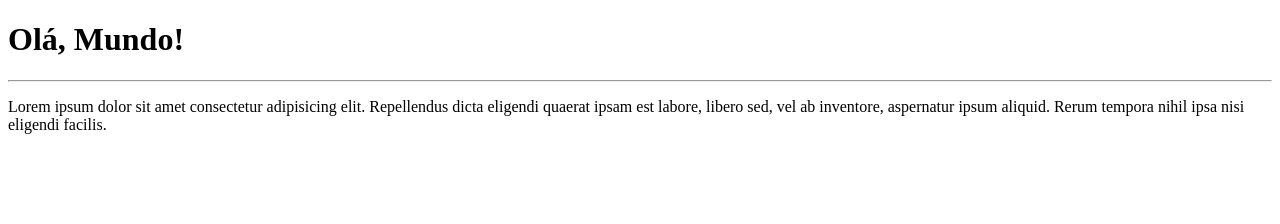
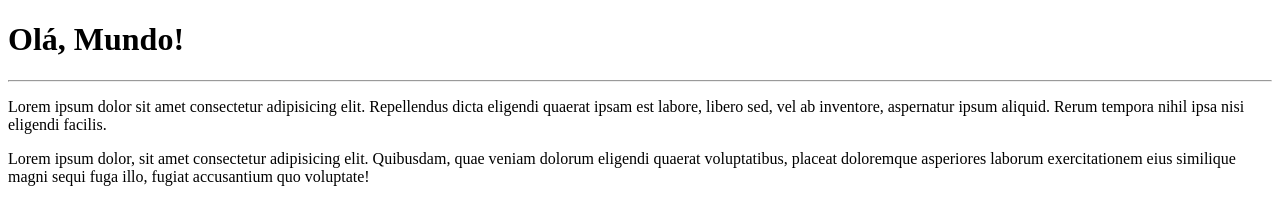
Before and after one commit to adrianocristovao/Ola-Mundo, a plain HTML site: page site-exemplo/index.html in a window 1280 px wide. Drawn offline with Linux system fonts and the light colour scheme.

Commit message:
adcionei um parágrafo

```diff
--- a/site-exemplo/index.html
+++ b/site-exemplo/index.html
@@ -12,6 +12,8 @@
     <hr>
     <p>Lorem ipsum dolor sit amet consectetur adipisicing elit. Repellendus dicta eligendi quaerat ipsam est labore,
         libero sed, vel ab inventore, aspernatur ipsum aliquid. Rerum tempora nihil ipsa nisi eligendi facilis.</p>
+
+    <p>Lorem ipsum dolor, sit amet consectetur adipisicing elit. Quibusdam, quae veniam dolorum eligendi quaerat voluptatibus, placeat doloremque asperiores laborum exercitationem eius similique magni sequi fuga illo, fugiat accusantium quo voluptate!</p>
 </body>
 
 </html>
```
